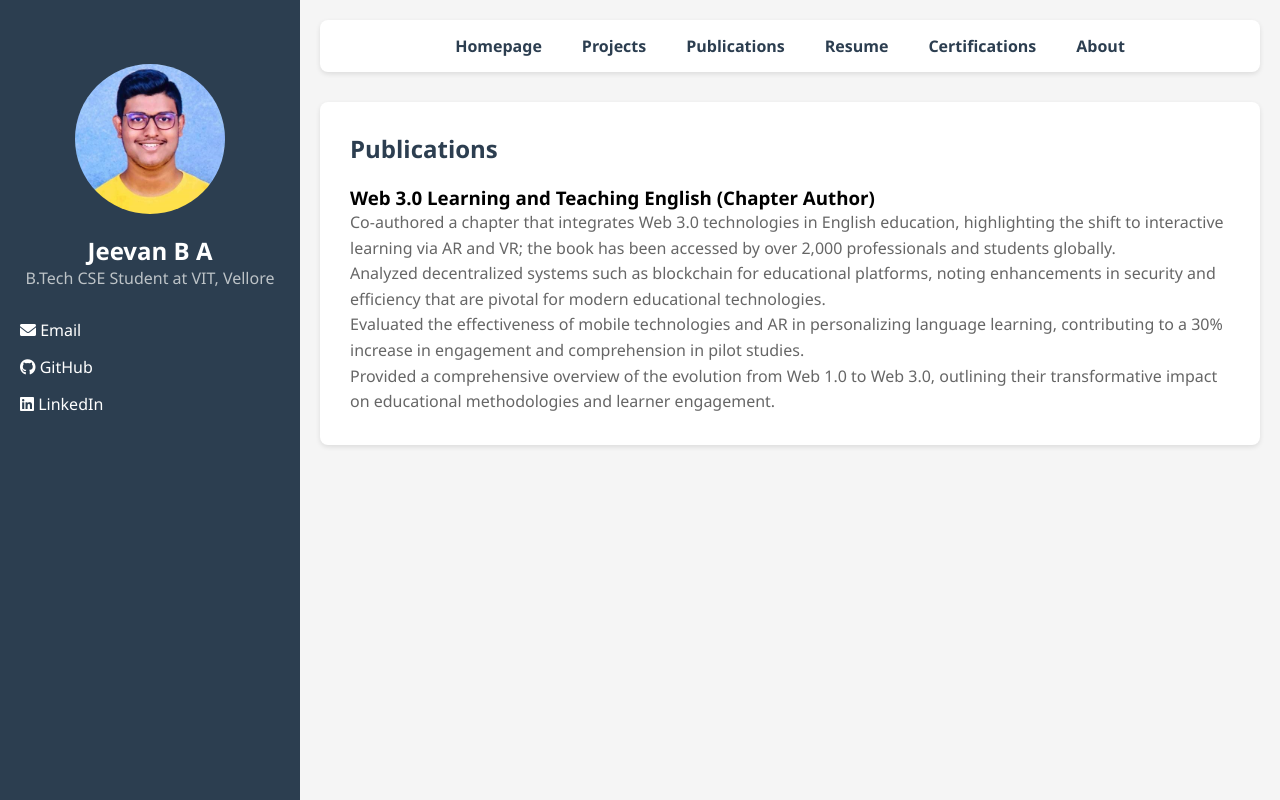
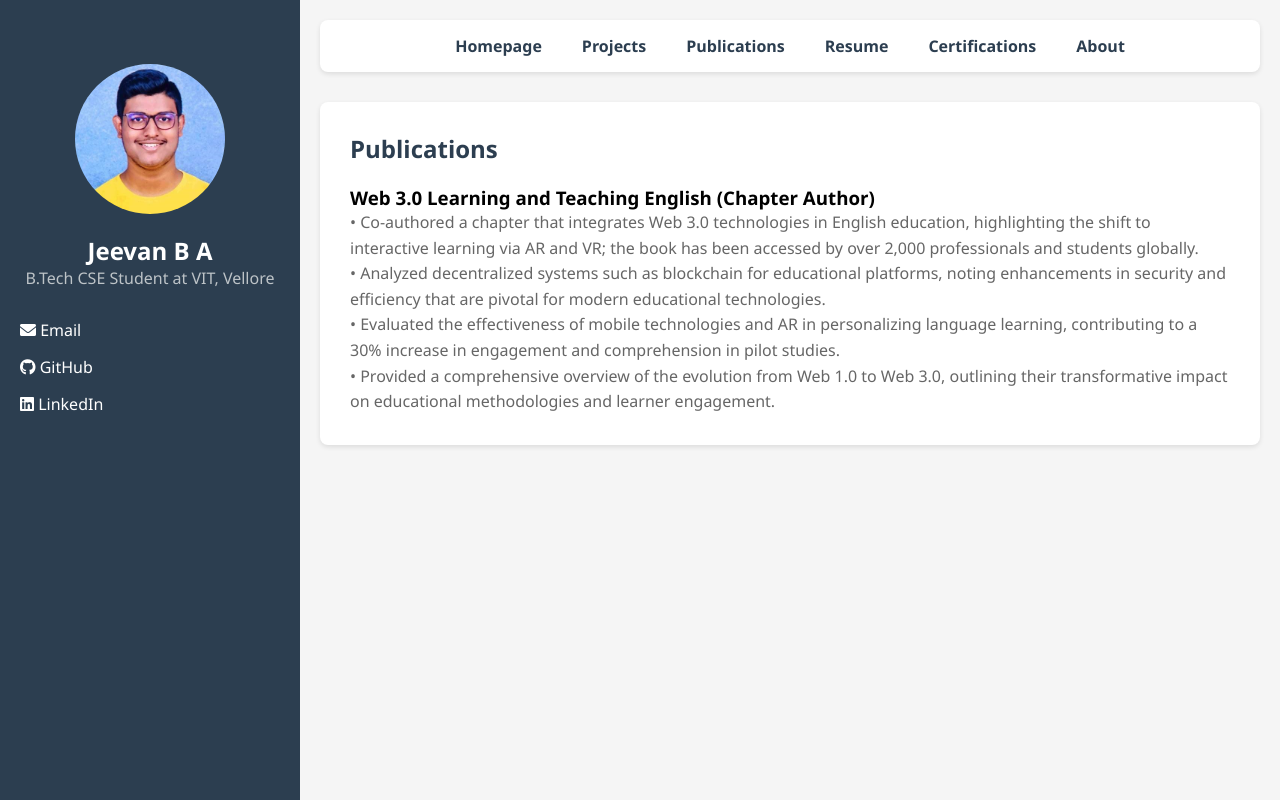
Before and after one commit to jeevanba273/PERSONAL-WEBSITE, a plain HTML site: page publications.html in a window 1280 px wide. Drawn offline with Linux system fonts and the light colour scheme.

Commit message:
Updated Publications

```diff
--- a/publications.html
+++ b/publications.html
@@ -153,20 +153,26 @@
       <div class="content-section">
         <h2>Publications</h2>
         <h3>Web 3.0 Learning and Teaching English (Chapter Author)</h3>
-        <p>
-          Co-authored a chapter that integrates Web 3.0 technologies in English
-          education, highlighting the shift to interactive learning via AR and
-          VR; the book has been accessed by over 2,000 professionals and
-          students globally.<br />
-          Analyzed decentralized systems such as blockchain for educational
+        <p class="hanging-indent">
+          • Co-authored a chapter that integrates Web 3.0 technologies in
+          English education, highlighting the shift to interactive learning via
+          AR and VR; the book has been accessed by over 2,000 professionals and
+          students globally.
+        </p>
+        <p class="hanging-indent">
+          • Analyzed decentralized systems such as blockchain for educational
           platforms, noting enhancements in security and efficiency that are
-          pivotal for modern educational technologies.<br />
-          Evaluated the effectiveness of mobile technologies and AR in
+          pivotal for modern educational technologies.
+        </p>
+        <p class="hanging-indent">
+          • Evaluated the effectiveness of mobile technologies and AR in
           personalizing language learning, contributing to a 30% increase in
-          engagement and comprehension in pilot studies.<br />
-          Provided a comprehensive overview of the evolution from Web 1.0 to Web
-          3.0, outlining their transformative impact on educational
-          methodologies and learner engagement.<br />
+          engagement and comprehension in pilot studies.
+        </p>
+        <p class="hanging-indent">
+          • Provided a comprehensive overview of the evolution from Web 1.0 to
+          Web 3.0, outlining their transformative impact on educational
+          methodologies and learner engagement.
         </p>
       </div>
     </div>
```
Also changed, not shown: about.html (+2 -1 lines), index.html (+4 -3 lines).
